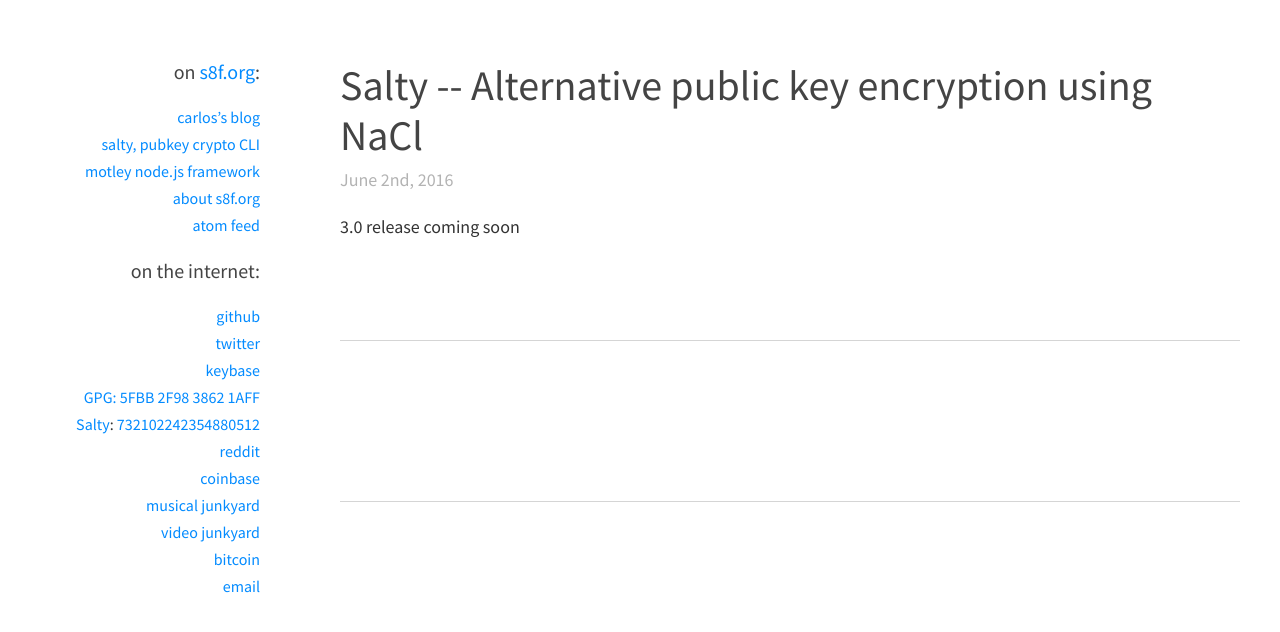
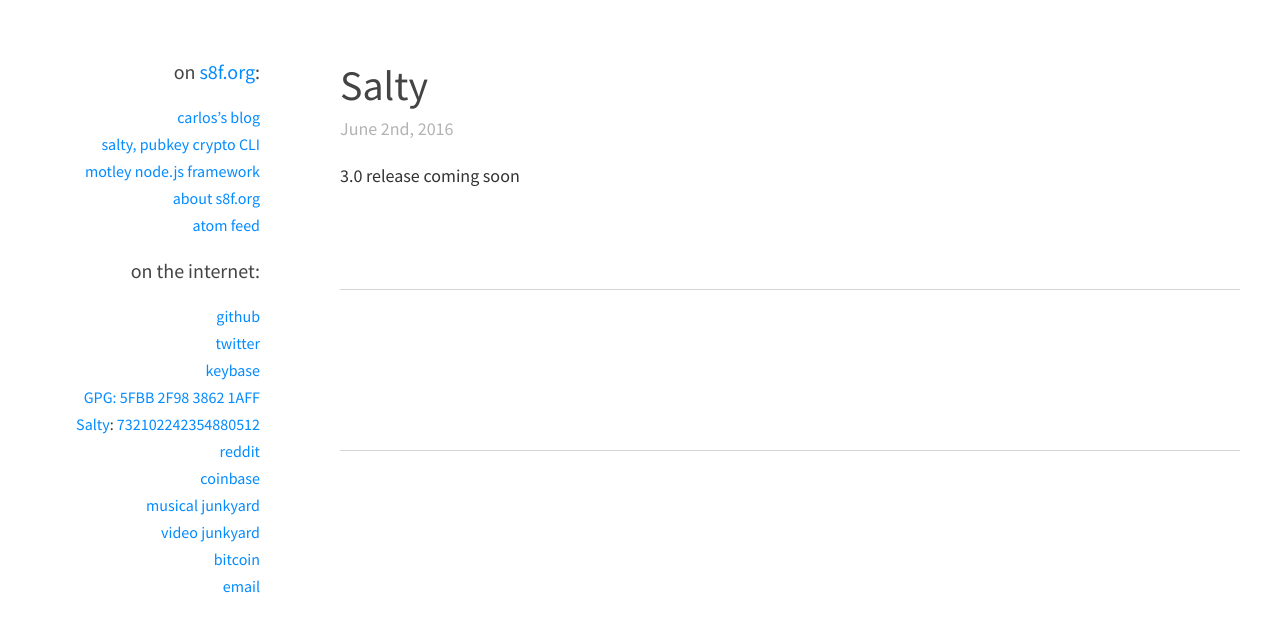
Before and after one commit to carlos8f/s8f.org, a Jekyll site: the page built from _posts/2016-06-02-1464902995.md, in a window 1280 px wide. Shown: the top 632 px of the page. Built offline with Jekyll 4.4.1, drawn with Linux system fonts in a browser that asks for light colours; some web fonts are replaced; a script that is not in the unit is left out; comment, search, counter and statistics services are not loaded.

Commit message:
cleanup titles

```diff
--- a/_posts/2016-06-02-1464902995.md
+++ b/_posts/2016-06-02-1464902995.md
@@ -1,6 +1,6 @@
 ---
 layout: post
-title:  "Salty -- Alternative public key encryption using NaCl"
+title:  "Salty"
 categories: salty
 ---
 
```
Also changed, not shown: _posts/2014-06-12-1402636102.md (+1 -1 lines).
